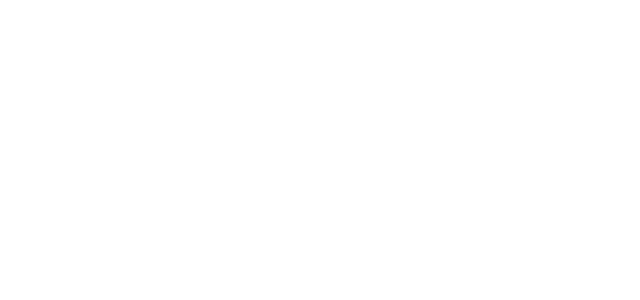
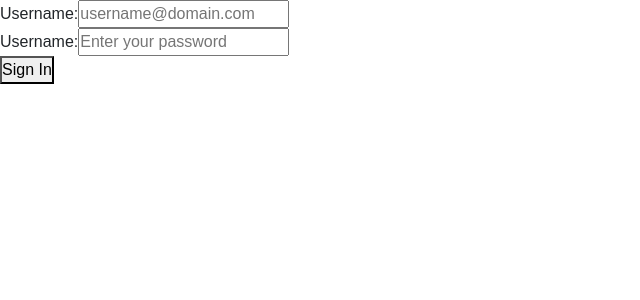
Before and after one commit to Anill007/merchant-management, an Angular app: page /sign-in in a window 1280 px wide. Before the commit this address led to /. Shown: the top 300 px of the page, without its empty margins (0-640 px from the left). Built offline with nearby package versions, Linux system fonts and the light colour scheme.

Commit message:
feat: sign in page

```diff
--- a/src/app/app.config.ts
+++ b/src/app/app.config.ts
@@ -1,10 +1,12 @@
 import { ApplicationConfig, provideBrowserGlobalErrorListeners } from '@angular/core';
 import { provideRouter } from '@angular/router';
 import { routes } from './app.routes';
+import { provideHttpClient } from '@angular/common/http';
 
 export const appConfig: ApplicationConfig = {
   providers: [
     provideBrowserGlobalErrorListeners(),
-    provideRouter(routes)
+    provideRouter(routes),
+    provideHttpClient()
   ]
 };
--- a/src/app/app.routes.ts
+++ b/src/app/app.routes.ts
@@ -1,3 +1,17 @@
 import { Routes } from '@angular/router';
 
-export const routes: Routes = [];
+export const routes: Routes = [
+    {
+        path: 'sign-in',
+        loadComponent: () => import('./features/auth/sign-in/sign-in').then(m => m.SignIn),
+    },
+    {
+        path: '',
+        redirectTo: 'sign-in',
+        pathMatch: 'full',
+    },
+    {
+        path: '**',
+        redirectTo: 'sign-in',
+    },
+];
--- a/src/app/app.ts
+++ b/src/app/app.ts
@@ -8,4 +8,5 @@ import { RouterOutlet } from '@angular/router';
   templateUrl: './app.html',
 })
 export class App {
+  protected readonly title = signal('merchant-management');
 }
--- /dev/null
+++ b/src/app/core/auth/auth.ts
@@ -0,0 +1,32 @@
+
+import { Injectable, Service, inject } from '@angular/core';
+import { HttpClient } from '@angular/common/http';
+import { Observable, delay, of } from 'rxjs';
+
+export interface SignInRequest {
+  email: string;
+  password: string;
+}
+
+export interface AuthResponse {
+  accessToken: string;
+  refreshToken: string;
+}
+
+@Service()
+export class AuthService {
+  private readonly http = inject(HttpClient);
+
+  signIn(credentials: SignInRequest): Observable<AuthResponse> {
+    return of({
+      accessToken: crypto.randomUUID(),
+      refreshToken: crypto.randomUUID(),
+    }).pipe(delay(500));
+  }
+
+  refreshToken(): Observable<{ accessToken: string }> {
+    return of({
+      accessToken: crypto.randomUUID(),
+    }).pipe(delay(500));
+  }
+}
--- /dev/null
+++ b/src/app/features/auth/sign-in/sign-in.html
@@ -0,0 +1,25 @@
+<form [formGroup]="signInForm" (ngSubmit)="onSubmit()">
+    <label for="user-name">
+        <span>Username:</span>
+        <input type="email" name="user-name" formControlName="useremail" placeholder="username@domain.com">
+        @if (
+        signInForm.controls.useremail.touched &&
+        signInForm.controls.useremail.hasError('required')
+        ) {
+        <p class="error-message">Email is required.</p>
+        } @else if (
+        signInForm.controls.useremail.touched &&
+        signInForm.controls.useremail.hasError('email')
+        ) {
+        <p class="error-message">Please enter a valid email address.</p>
+        }
+    </label>
+    <br>
+    <label for="user-psw">
+        <span>Username:</span>
+        <input type="password" name="user-psw" id="user-psw" formControlName="password"
+            placeholder="Enter your password">
+    </label>
+    <br>
+    <button type="submit">Sign In</button>
+</form>
--- /dev/null
+++ b/src/app/features/auth/sign-in/sign-in.ts
@@ -0,0 +1,39 @@
+import { Component, inject } from '@angular/core';
+import { FormBuilder, ReactiveFormsModule, Validators } from '@angular/forms';
+import { AuthService } from '../../../core/auth/auth';
+
+@Component({
+  imports: [ReactiveFormsModule],
+  selector: 'app-sign-in',
+  styleUrl: './sign-in.scss',
+  templateUrl: './sign-in.html',
+})
+
+export class SignIn {
+  private readonly fb = inject(FormBuilder);
+  private readonly authService = inject(AuthService);
+
+  submitted = false;
+
+  readonly signInForm = this.fb.nonNullable.group({
+    useremail: ['', [Validators.required, Validators.email]],
+    password: ['', Validators.required],
+  });
+
+  onSubmit(): void {
+    this.submitted = true;
+
+    if (this.signInForm.invalid) {
+      this.signInForm.markAllAsTouched();
+      return;
+    }
+
+    const {useremail, password} = this.signInForm.getRawValue();
+    this.authService.signIn({email: useremail, password}).subscribe({
+      next: (r) => {console.log(r)},
+      error: (e) => {console.log(e)}
+    })
+
+    console.log('Sign-in form is valid');
+  }
+}
```
Also changed, not shown: src/app/features/auth/sign-in/sign-in.scss (added), 2 other files (tests, documents, lock files or other folders).
